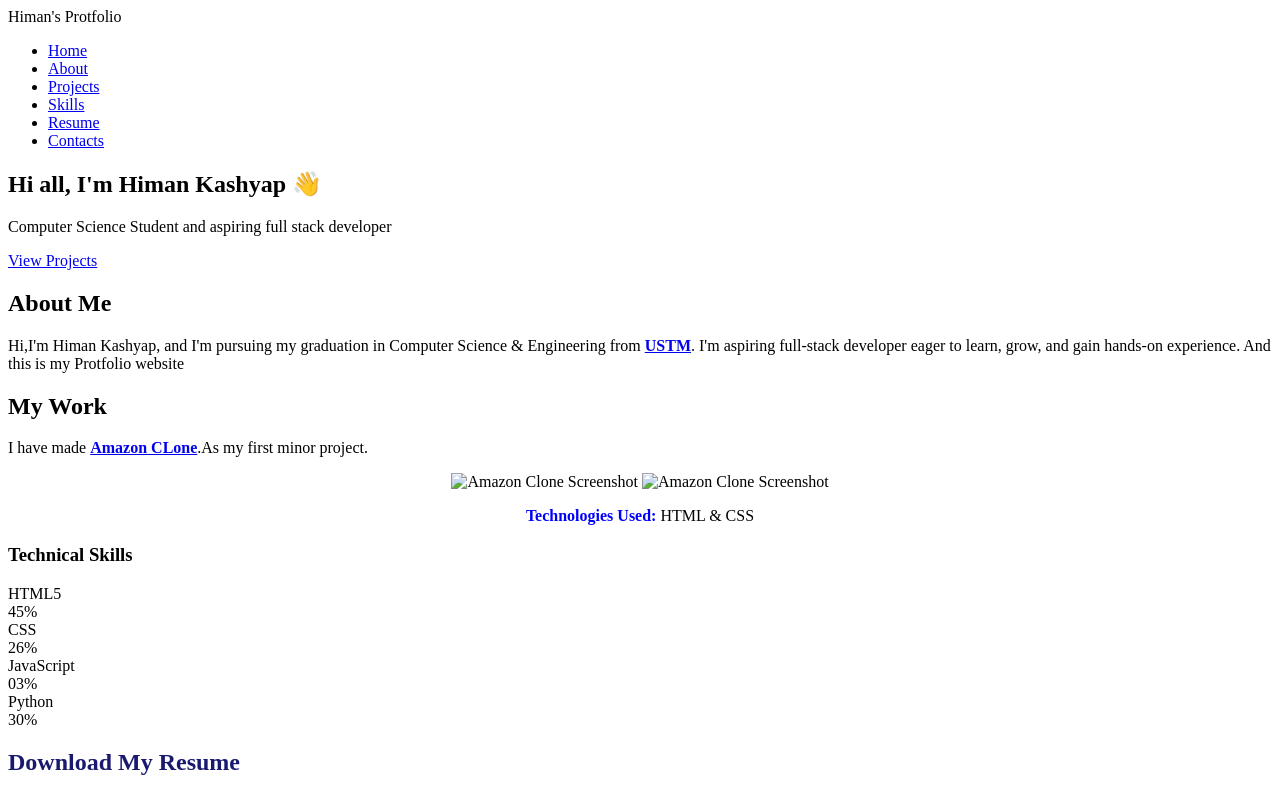
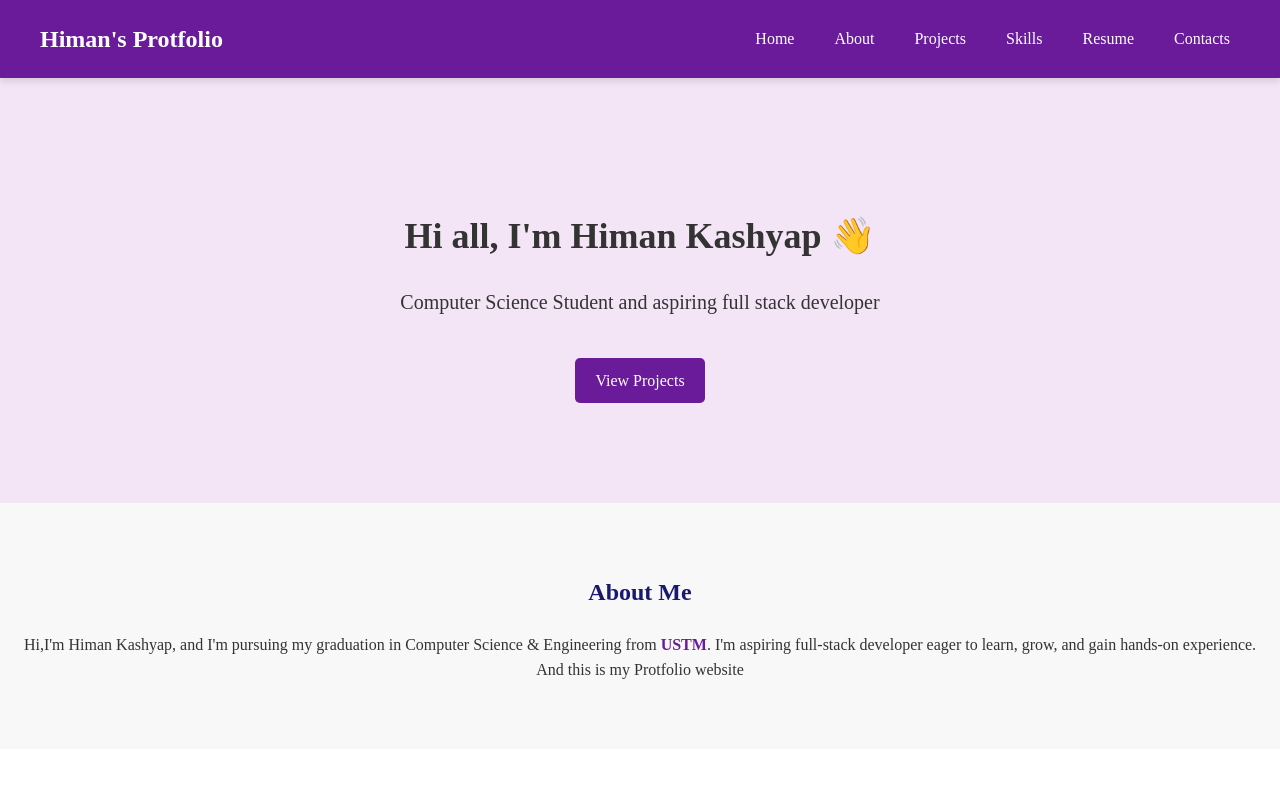
Before and after one commit to Himxn18/CODSOFT-task-1-, a plain HTML site: page index.html in a window 1280 px wide. Shown: the top 793 px of the page. Drawn offline with Linux system fonts and the light colour scheme.

Commit message:
index.html

```diff
--- a/Protfolio.html
+++ b/index.html
@@ -4,7 +4,7 @@
     <meta charset="UTF-8">
     <meta name="viewport" content="width=device-width, initial-scale=1.0">
     <title>My Protfolio</title>
-    <link rel="stylesheet" href="protfolio.css">
+    <link rel="stylesheet" href="style.css">
     <link rel="stylesheet" href="https://cdnjs.cloudflare.com/ajax/libs/font-awesome/6.0.0-beta3/css/all.min.css">
 </head>
 <body>
```
